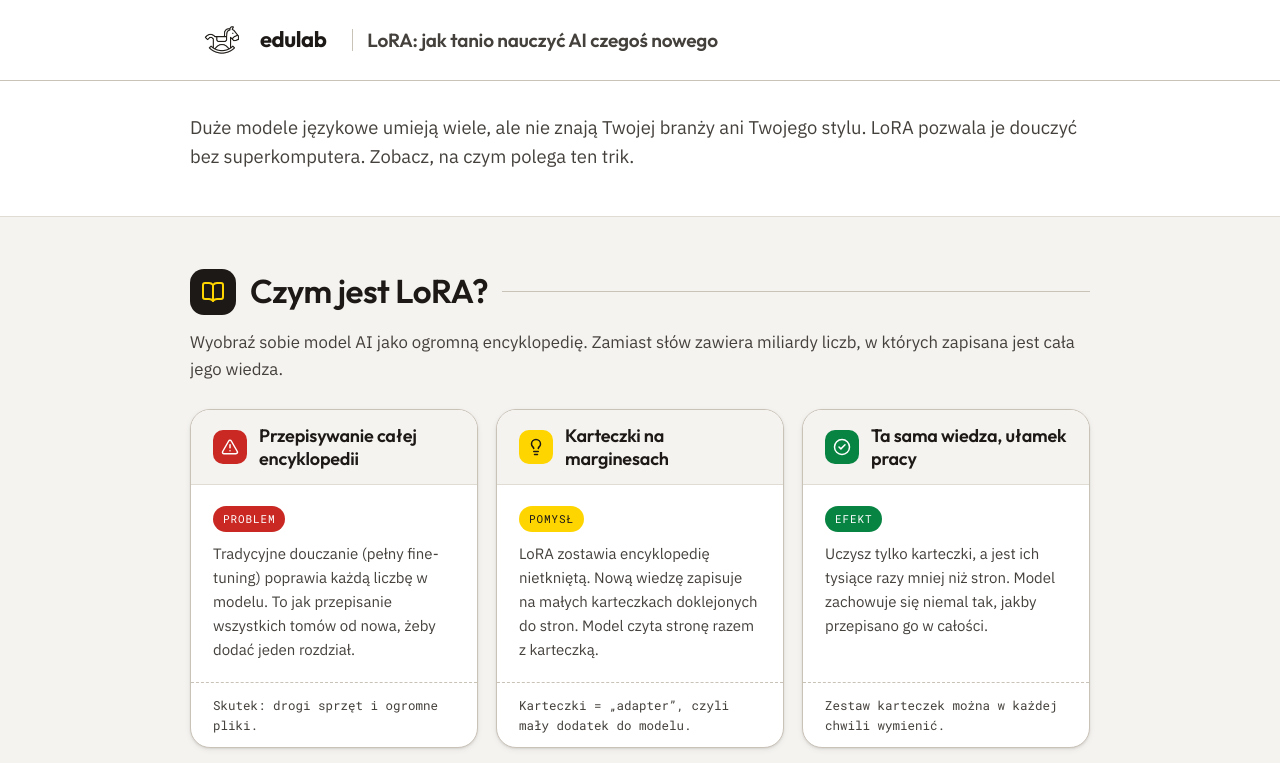
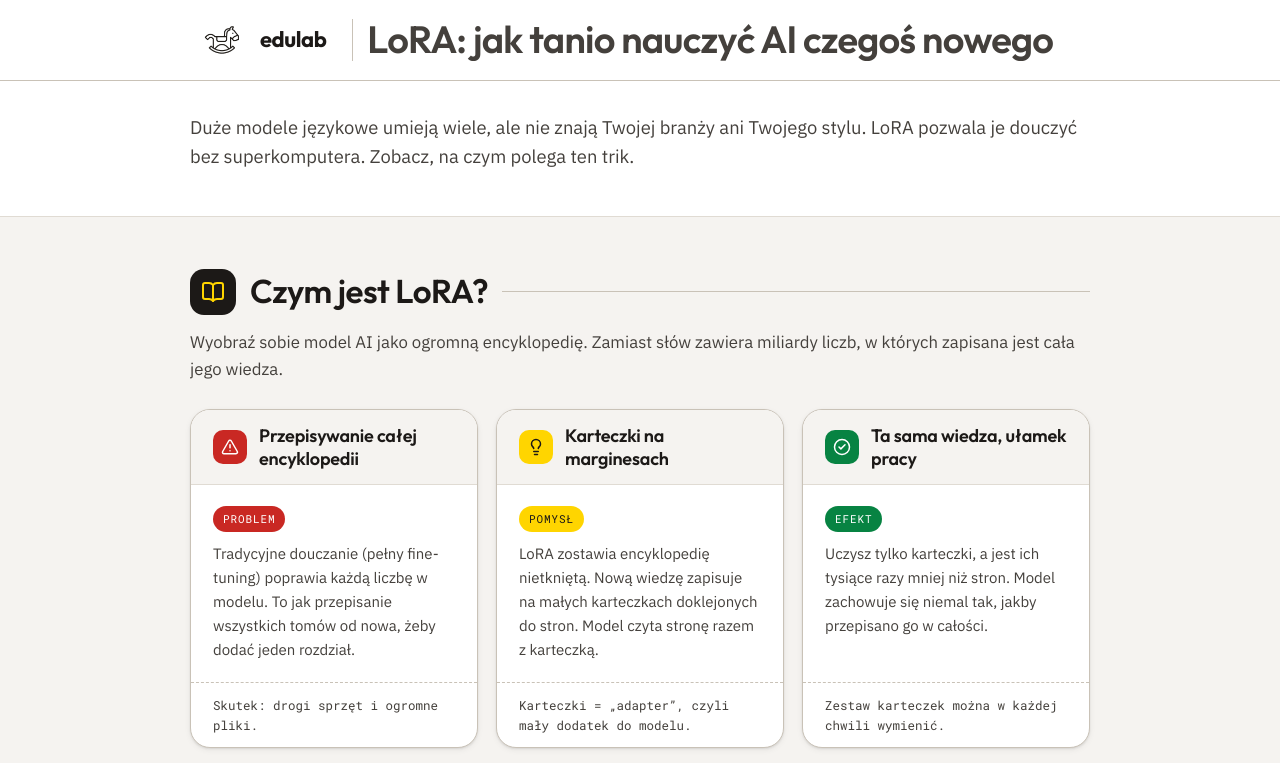
Before and after one commit to workszop/lora, a plain HTML site: page index.html in a window 1280 px wide. Shown: the top 763 px of the page. Drawn offline with nearby package versions, Linux system fonts and the light colour scheme.

Commit message:
Bigger app title in the edulab top bar
Co-Authored-By: Claude Opus 5.5 <noreply@anthropic.com>

```diff
--- a/index.html
+++ b/index.html
@@ -30,8 +30,12 @@
         .edu-logo { width: 64px; height: 64px; display: block; margin-right: -6px; flex-shrink: 0; }
         .edu-wordmark { font-family: var(--font-display); font-weight: 700; font-size: 22px; letter-spacing: -.02em; color: var(--ink); flex-shrink: 0; }
         .edu-app-title { margin: 0 0 0 14px; padding-left: 14px; border-left: 1px solid var(--line-2, #d9d3c7);
-            font-family: var(--font-display); font-weight: 600; font-size: 19px; letter-spacing: -.01em; line-height: 1.2;
+            font-family: var(--font-display); font-weight: 600; font-size: 38px; letter-spacing: -.02em; line-height: 1.1;
             color: var(--ink-2, #4a4540); white-space: nowrap; overflow: hidden; text-overflow: ellipsis; min-width: 0; flex: 0 1 auto; }
+        /* Step the long title down where 38px would be truncated */
+        @media (min-width: 641px) and (max-width: 943px) { .edu-app-title { font-size: 30px; } }
+        @media (min-width: 641px) and (max-width: 783px) { .edu-app-title { font-size: 24px; } }
+        @media (min-width: 641px) and (max-width: 663px) { .edu-app-title { font-size: 19px; letter-spacing: -.01em; line-height: 1.2; } }
         @media (max-width: 640px) { .edu-app-title { font-size: 15px; margin-left: 10px; padding-left: 10px; } }
 
         /* ─── Page head ─── */
```
